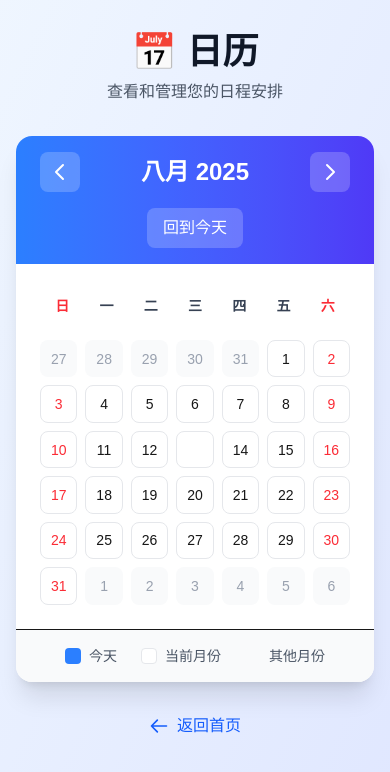
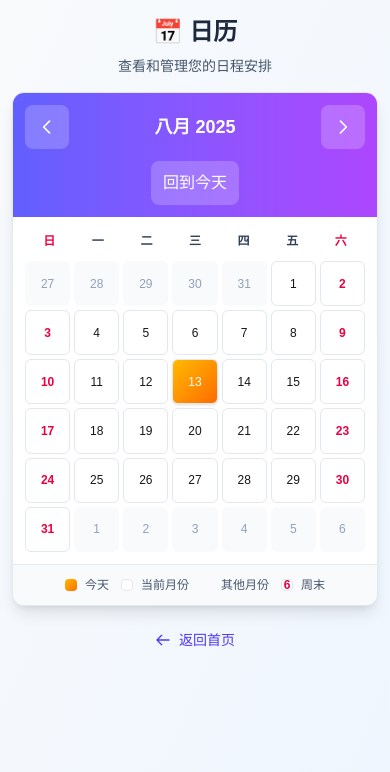
Before and after one commit to yilishabuBai/nextjs-boilerplate, a Next.js app: page /calendar in a window 390 px wide. Shown: the top 772 px of the page. Built offline with nearby package versions, Linux system fonts and the light colour scheme.

Commit message:
feat: 优化日历页面响应式设计和配色

```diff
--- a/app/calendar/page.tsx
+++ b/app/calendar/page.tsx
@@ -5,6 +5,11 @@ import { useState } from "react";
 /**
  * 日历页面组件
  * 实现月视图日历，支持月份切换和响应式设计
+ *
+ * 响应式断点：
+ * - 移动端（<640px）：单列显示，简化导航
+ * - 平板（640px-1024px）：适中布局
+ * - 桌面（>1024px）：完整布局
  */
 export default function CalendarPage() {
   // 获取当前日期
@@ -123,31 +128,31 @@ export default function CalendarPage() {
   const calendarDays = getCalendarData(currentYear, currentMonth);
 
   return (
-    <div className="min-h-screen bg-gradient-to-br from-blue-50 to-indigo-100 py-8 px-4 sm:px-6 lg:px-8">
-      <div className="max-w-4xl mx-auto">
+    <div className="min-h-screen bg-gradient-to-br from-slate-50 to-blue-50 py-4 sm:py-6 lg:py-8 px-3 sm:px-4 lg:px-6">
+      <div className="max-w-3xl sm:max-w-4xl mx-auto">
         {/* 页面标题 */}
-        <div className="text-center mb-8">
-          <h1 className="text-4xl font-bold text-gray-900 mb-2">
+        <div className="text-center mb-4 sm:mb-6 lg:mb-8">
+          <h1 className="text-2xl sm:text-3xl lg:text-4xl font-bold text-slate-800 mb-2">
             📅 日历
           </h1>
-          <p className="text-gray-600">
+          <p className="text-sm sm:text-base text-slate-600">
             查看和管理您的日程安排
           </p>
         </div>
 
         {/* 日历卡片 */}
-        <div className="bg-white rounded-2xl shadow-xl overflow-hidden">
+        <div className="bg-white rounded-xl sm:rounded-2xl shadow-lg sm:shadow-xl overflow-hidden border border-slate-200">
           {/* 日历头部 - 月份选择和导航 */}
-          <div className="bg-gradient-to-r from-blue-500 to-indigo-600 px-6 py-4">
+          <div className="bg-gradient-to-r from-indigo-500 to-purple-500 px-3 sm:px-4 lg:px-6 py-3 sm:py-4">
             <div className="flex items-center justify-between">
               {/* 上个月按钮 */}
               <button
                 onClick={goToPrevMonth}
-                className="p-2 rounded-lg bg-white/20 hover:bg-white/30 transition-colors text-white"
+                className="p-2 sm:p-2 lg:p-2 rounded-lg bg-white/20 hover:bg-white/30 transition-colors text-white min-w-[44px] min-h-[44px] flex items-center justify-center"
                 aria-label="上个月"
               >
                 <svg
-                  className="w-6 h-6"
+                  className="w-5 h-5 sm:w-6 sm:h-6"
                   fill="none"
                   stroke="currentColor"
                   viewBox="0 0 24 24"
@@ -162,8 +167,8 @@ export default function CalendarPage() {
               </button>
 
               {/* 当前月份和年份显示 */}
-              <div className="text-center">
-                <h2 className="text-2xl font-bold text-white">
+              <div className="text-center flex-1 mx-2 sm:mx-4">
+                <h2 className="text-lg sm:text-xl lg:text-2xl font-bold text-white">
                   {formatMonthName(currentMonth)} {currentYear}
                 </h2>
               </div>
@@ -171,11 +176,11 @@ export default function CalendarPage() {
               {/* 下个月按钮 */}
               <button
                 onClick={goToNextMonth}
-                className="p-2 rounded-lg bg-white/20 hover:bg-white/30 transition-colors text-white"
+                className="p-2 sm:p-2 lg:p-2 rounded-lg bg-white/20 hover:bg-white/30 transition-colors text-white min-w-[44px] min-h-[44px] flex items-center justify-center"
                 aria-label="下个月"
               >
                 <svg
-                  className="w-6 h-6"
+                  className="w-5 h-5 sm:w-6 sm:h-6"
                   fill="none"
                   stroke="currentColor"
                   viewBox="0 0 24 24"
@@ -191,10 +196,10 @@ export default function CalendarPage() {
             </div>
 
             {/* 今天按钮 */}
-            <div className="mt-4 text-center">
+            <div className="mt-3 sm:mt-4 text-center">
               <button
                 onClick={goToToday}
-                className="px-4 py-2 bg-white/20 hover:bg-white/30 rounded-lg text-white font-medium transition-colors"
+                className="px-3 sm:px-4 py-2 bg-white/20 hover:bg-white/30 rounded-lg text-white font-medium transition-colors min-h-[44px]"
               >
                 回到今天
               </button>
@@ -202,25 +207,28 @@ export default function CalendarPage() {
           </div>
 
           {/* 日历主体 */}
-          <div className="p-6">
+          <div className="p-3 sm:p-4 lg:p-6">
             {/* 星期标题 */}
-            <div className="grid grid-cols-7 mb-4">
-              {weekDays.map((day, index) => (
+            <div className="grid grid-cols-7 mb-2 sm:mb-3 lg:mb-4">
+              {weekDays.map((day, index) => {
+                const isWeekend = index === 0 || index === 6;
+                return (
                   <div
                     key={day}
-                  className={`text-center py-2 text-sm font-semibold ${
-                    index === 0 || index === 6
-                      ? "text-red-500"
-                      : "text-gray-700"
+                    className={`text-center py-1 sm:py-2 text-xs sm:text-sm font-semibold ${
+                      isWeekend
+                        ? "text-rose-600"
+                        : "text-slate-700"
                     }`}
                   >
                     {day}
                   </div>
-              ))}
+                );
+              })}
             </div>
 
             {/* 日期网格 */}
-            <div className="grid grid-cols-7 gap-2">
+            <div className="grid grid-cols-7 gap-1 sm:gap-1.5 lg:gap-2">
               {calendarDays.map((date, index) => {
                 const isWeekend = index % 7 === 0 || index % 7 === 6;
 
@@ -228,18 +236,20 @@ export default function CalendarPage() {
                   <div
                     key={index}
                     className={`
-                      aspect-square flex items-center justify-center rounded-lg text-sm font-medium
+                      aspect-square flex items-center justify-center rounded-md sm:rounded-lg
+                      text-xs sm:text-sm lg:text-base font-medium
                       transition-all duration-200
+                      min-h-[40px] sm:min-h-[44px] lg:min-h-[48px]
                       ${date.month === "current"
-                        ? "bg-white border border-gray-200 hover:border-blue-400 hover:shadow-md cursor-pointer"
-                        : "bg-gray-50 text-gray-400"
+                        ? "bg-white border border-slate-200 hover:border-indigo-400 hover:shadow-md cursor-pointer"
+                        : "bg-slate-50 text-slate-400 border border-transparent"
                       }
                       ${date.isToday
-                        ? "bg-blue-500 text-white border-blue-500 hover:bg-blue-600"
+                        ? "bg-gradient-to-br from-amber-400 to-orange-500 text-white border-amber-500 hover:from-amber-500 hover:to-orange-600 shadow-sm"
                         : ""
                       }
                       ${isWeekend && date.month === "current" && !date.isToday
-                        ? "text-red-500"
+                        ? "text-rose-600 font-semibold"
                         : ""
                       }
                     `}
@@ -252,32 +262,36 @@ export default function CalendarPage() {
           </div>
 
           {/* 日历底部图例 */}
-          <div className="bg-gray-50 px-6 py-4 border-t">
-            <div className="flex items-center justify-center space-x-6 text-sm">
+          <div className="bg-slate-50 px-4 sm:px-6 py-3 sm:py-4 border-t border-slate-200">
+            <div className="flex flex-wrap items-center justify-center gap-3 sm:gap-4 lg:gap-6 text-xs sm:text-sm">
               <div className="flex items-center">
-                <div className="w-4 h-4 bg-blue-500 rounded mr-2"></div>
-                <span className="text-gray-600">今天</span>
+                <div className="w-3 h-3 sm:w-4 sm:h-4 bg-gradient-to-br from-amber-400 to-orange-500 rounded mr-2"></div>
+                <span className="text-slate-600">今天</span>
               </div>
               <div className="flex items-center">
-                <div className="w-4 h-4 bg-white border border-gray-200 rounded mr-2"></div>
-                <span className="text-gray-600">当前月份</span>
+                <div className="w-3 h-3 sm:w-4 sm:h-4 bg-white border border-slate-200 rounded mr-2"></div>
+                <span className="text-slate-600">当前月份</span>
               </div>
               <div className="flex items-center">
-                <div className="w-4 h-4 bg-gray-50 rounded mr-2"></div>
-                <span className="text-gray-600">其他月份</span>
+                <div className="w-3 h-3 sm:w-4 sm:h-4 bg-slate-50 rounded mr-2"></div>
+                <span className="text-slate-600">其他月份</span>
+              </div>
+              <div className="flex items-center">
+                <div className="w-3 h-3 sm:w-4 sm:h-4 bg-white text-rose-600 border border-slate-200 rounded mr-2 flex items-center justify-center text-xs font-semibold">6</div>
+                <span className="text-slate-600">周末</span>
               </div>
             </div>
           </div>
         </div>
 
         {/* 返回首页链接 */}
-        <div className="text-center mt-8">
+        <div className="text-center mt-6 sm:mt-8">
           <a
             href="/"
-            className="inline-flex items-center text-blue-600 hover:text-blue-700 font-medium"
+            className="inline-flex items-center text-indigo-600 hover:text-indigo-700 font-medium text-sm sm:text-base"
           >
             <svg
-              className="w-5 h-5 mr-2"
+              className="w-4 h-4 sm:w-5 sm:h-5 mr-2"
               fill="none"
               stroke="currentColor"
               viewBox="0 0 24 24"
```
Also changed, not shown: 1 other file (tests, documents, lock files or other folders). Lines whose indentation alone changed are shown as unchanged.
